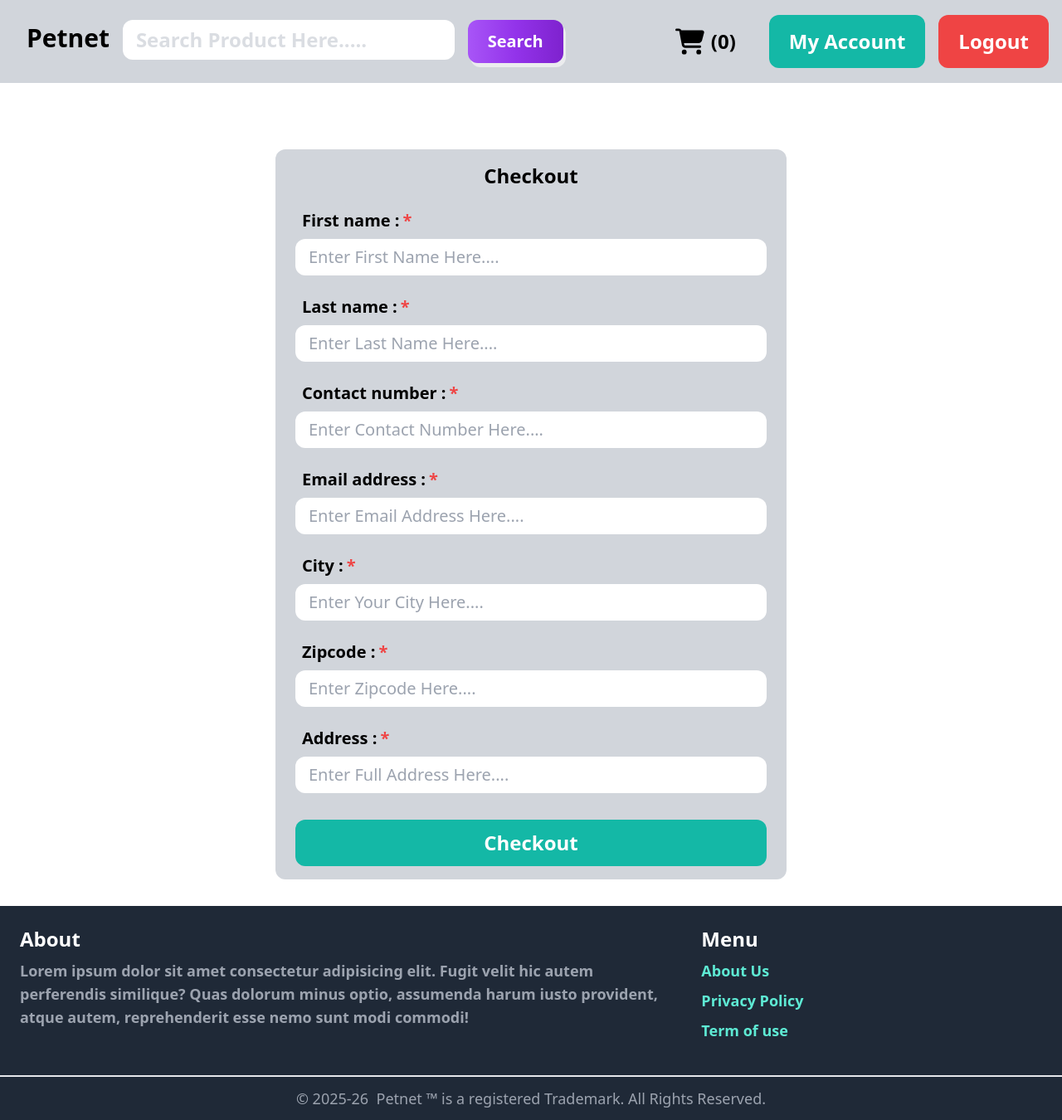
After one commit to Karan551/petnet_project, a Django app: page /store/product/checkout/ in a window 1280 px wide. The commit adds this page. Shown: the whole page at 83% size. Run offline with Django 5.2, Linux system fonts and the light colour scheme; the visitor is signed in with stand-in values (Sample User, id 1).

Commit message:
Implement checkout functionality and enhance cart management features. Part-6 completed

```diff
--- a/src/core/templates/core/navbar.html
+++ b/src/core/templates/core/navbar.html
@@ -10,14 +10,27 @@
     </div>
 
     <ul class="flex space-x-4">
+      <li class="text-xl font-semibold hover:cursor-pointer px-2 md:px-6 py-4 rounded-xl text-center">
+        <a href="{% url 'store:cart_view' %}" class="flex space-x-2" title="Cart">
+          <svg xmlns="http://www.w3.org/2000/svg" width="35" viewBox="0 0 576 512">
+            <!-- !Font Awesome Free 6.7.2 by @fontawesome - https://fontawesome.com License - https://fontawesome.com/license/free Copyright 2025 Fonticons, Inc. -->
+            <path d="M0 24C0 10.7 10.7 0 24 0L69.5 0c22 0 41.5 12.8 50.6 32l411 0c26.3 0 45.5 25 38.6 50.4l-41 152.3c-8.5 31.4-37 53.3-69.5 53.3l-288.5 0 5.4 28.5c2.2 11.3 12.1 19.5 23.6 19.5L488 336c13.3 0 24 10.7 24 24s-10.7 24-24 24l-288.3 0c-34.6 0-64.3-24.6-70.7-58.5L77.4 54.5c-.7-3.8-4-6.5-7.9-6.5L24 48C10.7 48 0 37.3 0 24zM128 464a48 48 0 1 1 96 0 48 48 0 1 1 -96 0zm336-48a48 48 0 1 1 0 96 48 48 0 1 1 0-96z" />
+          </svg>
+
+          <span class="text-lg md:text-2xl">({{ cart|length}})</span>
+        </a>
+      </li>
+
       {% if request.user.is_authenticated %}
         <li class="text-xl md:text-2xl font-semibold hover:cursor-pointer bg-teal-500 px-2 md:px-6 py-4 rounded-xl text-center hover:bg-teal-600 text-white">
           <a href="{% url 'userprofile:my_account' %}">My Account</a>
         </li>
 
-        <li class="text-xl md:text-2xl font-semibold hover:cursor-pointer bg-teal-500 px-2 md:px-6 py-4 rounded-xl text-center hover:bg-teal-600 text-white">
-          <a href="{% url 'userprofile:my_store' %}">My Store</a>
-        </li>
+        {% if request.user.userprofile.is_vendor %}
+          <li class="text-xl md:text-2xl font-semibold hover:cursor-pointer bg-teal-500 px-2 md:px-6 py-4 rounded-xl text-center hover:bg-teal-600 text-white">
+            <a href="{% url 'userprofile:my_store' %}">My Store</a>
+          </li>
+        {% endif %}
 
         <li class="text-xl md:text-2xl font-semibold hover:cursor-pointer bg-red-500 px-2 md:px-6 py-4 rounded-xl text-center hover:bg-red-600 text-white">
           <form action="{% url 'userprofile:logout' %}" class="prompt-user" method="post">
--- a/src/e_com_project/settings.py
+++ b/src/e_com_project/settings.py
@@ -71,7 +71,7 @@ TEMPLATES = [
                 'django.contrib.messages.context_processors.messages',
 
                 # custom context processor
-                'store.context_processor.count_active_products'
+                'store.context_processor.cart'
             ],
         },
     },
--- a/src/store/admin.py
+++ b/src/store/admin.py
@@ -1,7 +1,9 @@
 from django.contrib import admin
-from .models import Category, Product
+from .models import Category, Product,Order,OrderItems
 
 
 # Register your models here.
 admin.site.register(Category)
 admin.site.register(Product)
+admin.site.register(Order)
+admin.site.register(OrderItems)
--- a/src/store/cart.py
+++ b/src/store/cart.py
@@ -15,7 +15,7 @@ class Cart:
         self.qty = 0
 
     def __iter__(self):
-
+        print('this is self.cart',self.cart)
         # To add product id and product information in cart
         for key in self.cart.keys():
             print('this is key::', key)
--- a/src/store/context_processor.py
+++ b/src/store/context_processor.py
@@ -1,6 +1,6 @@
-from store.models import Category, Product
+from .cart import Cart
 
 
-def count_active_products(request):
-    # print("this is category::",category)
-    return {"count_items": "Heere"}
+def cart(request):
+    cart = Cart(request)
+    return {"cart": cart}
--- a/src/store/forms.py
+++ b/src/store/forms.py
@@ -1,5 +1,5 @@
 from django import forms
-from .models import Product
+from .models import Product, Order
 
 CSS_CLASS = "w-full px-4 py-2 rounded-xl text-lg md:text-xl outline-none focus:ring-1 focus:ring-indigo-600 mb-6 block"
 
@@ -14,7 +14,7 @@ class ProductForm(forms.ModelForm):
     def __init__(self, *args, **kwargs):
         super().__init__(*args, **kwargs)
 
-        # add label here
+
         self.fields["name"].widget.attrs["placeholder"] = "Enter Product Name Here...."
         self.fields["price"].widget.attrs["placeholder"] = "Enter Product Price Here...."
         self.fields["description"].widget.attrs["placeholder"] = "Enter Product Description Here...."
@@ -28,3 +28,32 @@ class ProductForm(forms.ModelForm):
 
         for field in self.fields:
             self.fields[field].widget.attrs["class"] = CSS_CLASS
+
+
+class OrderForm(forms.ModelForm):
+
+    class Meta:
+        model = Order
+        fields = ["first_name", "last_name", "contact_number",
+                  "email_address", "city", "zipcode", "address", ]
+
+    def __init__(self, *args, **kwargs):
+        super().__init__(*args, **kwargs)
+
+        # customize placeholder
+        self.fields["first_name"].widget.attrs["placeholder"] = "Enter First Name Here...."
+
+        self.fields["last_name"].widget.attrs["placeholder"] = "Enter Last Name Here...."
+
+        self.fields["contact_number"].widget.attrs["placeholder"] = "Enter Contact Number Here...."
+
+        self.fields["email_address"].widget.attrs["placeholder"] = "Enter Email Address Here...."
+
+        self.fields["city"].widget.attrs["placeholder"] = "Enter Your City Here...."
+
+        self.fields["zipcode"].widget.attrs["placeholder"] = "Enter Zipcode Here...."
+        self.fields["address"].widget.attrs["placeholder"] = "Enter Full Address Here...."
+
+
+        for field in self.fields:
+            self.fields[field].widget.attrs["class"] = CSS_CLASS
--- a/src/store/models.py
+++ b/src/store/models.py
@@ -84,6 +84,36 @@ class Product(models.Model):
 
                 return self.thumbnail.url
 
-
             else:
                 return "https://placehold.co/600x400?text=Image+Not+Available"
+
+
+class Order(models.Model):
+    first_name = models.CharField(max_length=255)
+    last_name = models.CharField(max_length=255)
+    contact_number = models.CharField(max_length=255)
+    email_address = models.EmailField(max_length=255)
+    city = models.CharField(max_length=255)
+    zipcode = models.CharField(max_length=100)
+    address = models.CharField(max_length=300)
+    paid_amount = models.DecimalField(max_digits=8, decimal_places=2)
+    is_paid = models.BooleanField(default=False)
+    merchant_id = models.CharField(max_length=100)
+    created_by = models.ForeignKey(
+        User, on_delete=models.SET_NULL, null=True, related_name="orders")
+
+    created_at = models.DateTimeField(auto_now_add=True)
+    updated_at = models.DateTimeField(auto_now=True)
+
+
+class OrderItems(models.Model):
+    product = models.ForeignKey(
+        Product, on_delete=models.CASCADE, related_name="items")
+    order = models.ForeignKey(
+        Order, on_delete=models.CASCADE, related_name="orders")
+
+    price = models.DecimalField(decimal_places=2, max_digits=8)
+    quantity = models.IntegerField(default=1)
+
+    class Meta:
+        verbose_name_plural="Order Items"
--- /dev/null
+++ b/src/store/templates/store/checkout.html
@@ -0,0 +1,21 @@
+{% extends 'core/base.html' %}
+ {% block title %}
+  Checkout
+{% endblock %}
+ {% block content %}
+  <section class="bg-gray-300 rounded-xl px-6 py-4 w-full md:w-1/2 mx-auto">
+    <h1 class="text-xl md:text-2xl text-center font-semibold mb-6">Checkout</h1>
+    <form method="post">
+        {% csrf_token %}
+
+        {% for field in form %}
+        <label for="{{ field.auto_id }}" class="text-lg md:text-xl mb-2 inline-block ml-2 after:content-['*'] after:text-red-500 after:ml-1 font-semibold">{{ field.label }} :</label>
+        {{ field }}
+      {% endfor %}
+
+        <div class="grid grid-cols-12 w-full mt-4">
+            <button class="col-span-12 px-6 py-3 font-semibold text-lg md:text-2xl rounded-xl bg-teal-500 hover:bg-teal-700 text-white mt-2" type="submit">Checkout</button>
+          </div>
+    </form>
+  </section>
+{% endblock %}
--- a/src/store/templates/store/product_detail.html
+++ b/src/store/templates/store/product_detail.html
@@ -35,7 +35,7 @@
       <a href="{% url 'store:add_to_cart' product.id %}" class="inline-block px-8 py-4 bg-teal-500 text-white rounded-xl font-semibold hover:bg-teal-700 text-lg md:text-xl">
         Add to cart</a>
       {% if request.user.is_authenticated and product.vendor == request.user %}
-        <div class="space-x-4 flex flex-col w-full items-center bg-gray-200 px-6 py-4 rounded-xl space-y-3">
+        <div class="space-x-4 flex flex-col w-full items-center bg-gray-200 px-6 py-4 rounded-xl space-y-3 mt-4">
           <p class="text-black/50">This is your product.</p>
           <div class="md:space-x-4 space-y-4 ">
             <a href="{% url 'store:edit_product' product.id %}" class="inline-block bg-yellow-500 px-8 py-4 rounded-xl text-base md:text-xl text-white font-semibold hover:bg-yellow-700 cursor-pointer">Edit</a>
--- a/src/store/urls.py
+++ b/src/store/urls.py
@@ -23,6 +23,8 @@ urlpatterns = [
          views.change_quantity, name="change_quantity"),
 
     path("product/cart-view/",
-         views.cart_view, name="cart_view")
+         views.cart_view, name="cart_view"),
+
+    path("product/checkout/", views.checkout, name="checkout")
 
 ]
--- a/src/store/views.py
+++ b/src/store/views.py
@@ -1,8 +1,8 @@
 from django.shortcuts import render, redirect
 from django.shortcuts import get_object_or_404
-from store.models import Product, Category
+from store.models import Product, Category, OrderItems
 from django.db.models import Q
-from .forms import ProductForm
+from .forms import ProductForm, OrderForm
 from django.utils.text import slugify
 from django.contrib import messages
 from django.contrib.auth.decorators import login_required
@@ -123,7 +123,7 @@ def add_to_cart(request, product_id):
 
 def cart_view(request):
     cart = Cart(request)
-
+    print('this is cart length::', len(cart))
     context = {
         "cart": cart
     }
@@ -145,3 +145,43 @@ def change_quantity(request, product_id):
     if quantity:
         cart.add(product_id, quantity, update_quantity=True)
     return redirect("store:cart_view")
+
+@login_required
+def checkout(request):
+
+    # price,user
+    cart = Cart(request)
+    # print("this is cart value::", cart.__dict__)
+
+    # print("total price is ::", cart.get_total_cost())
+
+    if request.method == "POST":
+
+        form = OrderForm(request.POST)
+
+        if form.is_valid():
+            order = form.save(commit=False)
+            order.created_by = request.user
+            order.paid_amount = cart.get_total_cost()
+            order.save()
+
+            for item in cart:
+                product = item["product"]
+                quantity = item["quantity"]
+                total_price = quantity * product.price
+
+
+                item = OrderItems.objects.create(
+                    product=product, order=order, price=total_price, quantity=quantity)
+
+
+                cart.clear()
+
+                messages.success(request,"Order Placed Successfully.")
+                return redirect("userprofile:my_account")
+
+    form = OrderForm()
+    context = {
+        "form": form
+    }
+    return render(request, "store/checkout.html", context)
```
Also changed, not shown: src/store/templates/store/cart_view.html (+25 -43 lines), assets/cart-shopping-solid.svg (added), src/store/migrations/0007_order_orderitems.py (added), src/store/migrations/0008_alter_orderitems_options_and_more.py (added).
